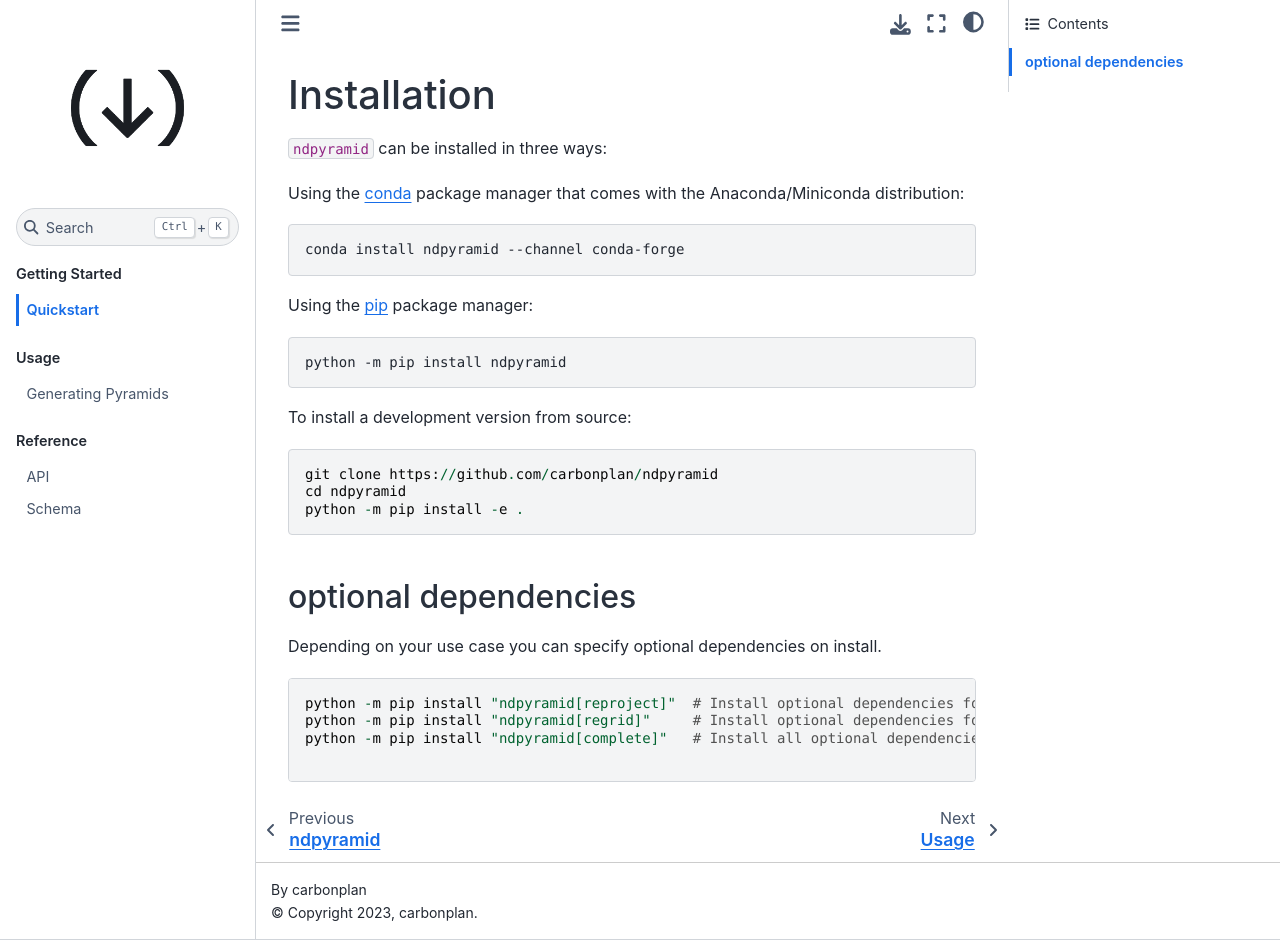
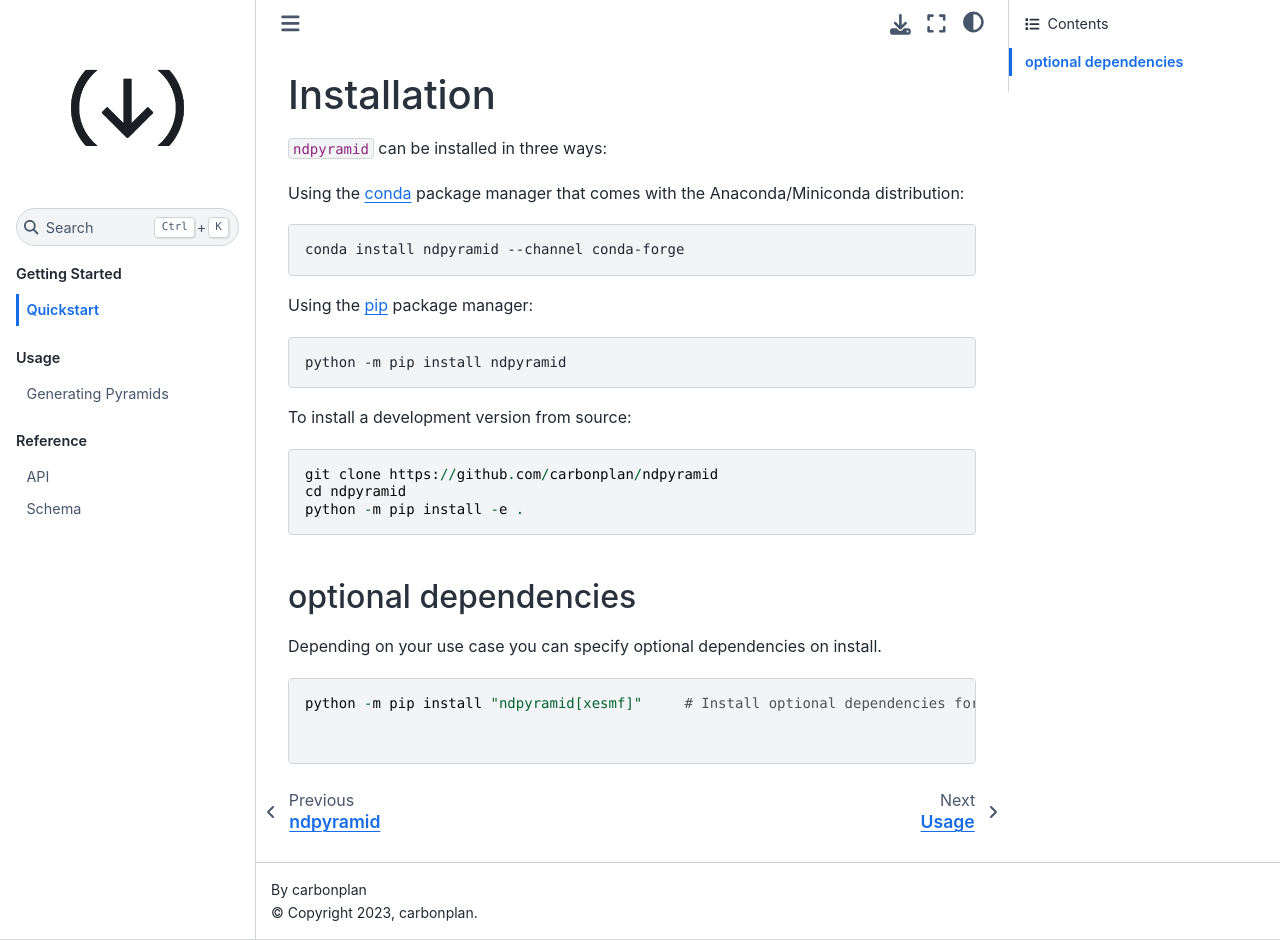
Before and after one commit to carbonplan/ndpyramid, a Sphinx documentation site: the page built from docs/quick-start.md, in a window 1280 px wide and 940 px high. Built offline with Sphinx 7.4.7 and the Sphinx Book theme 1.1.4, drawn with Linux system fonts in a browser that asks for light colours.

Commit message:
only xesmf optional dep

````diff
--- a/docs/quick-start.md
+++ b/docs/quick-start.md
@@ -27,8 +27,7 @@ python -m pip install -e .
 Depending on your use case you can specify optional dependencies on install.
 
 ```
-python -m pip install "ndpyramid[reproject]"  # Install optional dependencies for regridding
-python -m pip install "ndpyramid[regrid]"     # Install optional dependencies for reprojecting
-python -m pip install "ndpyramid[complete]"   # Install all optional dependencies
+python -m pip install "ndpyramid[xesmf]"     # Install optional dependencies for regridding
+
 
 ```
--- a/pyproject.toml
+++ b/pyproject.toml
@@ -30,13 +30,12 @@ dependencies = [
     "zarr",
     "pydantic>=1.10",
     "pyproj",
+    "rasterio"
 ]
 
 
 [project.optional-dependencies]
-regrid = ["xesmf"]
-reproject = ["rasterio"]
-complete = ["ndpyramid[regrid,reproject]"]
+xesmf = ["xesmf"]
 
 test = [
     "dask",
````
Also changed, not shown: README.md (+1 -3 lines).
